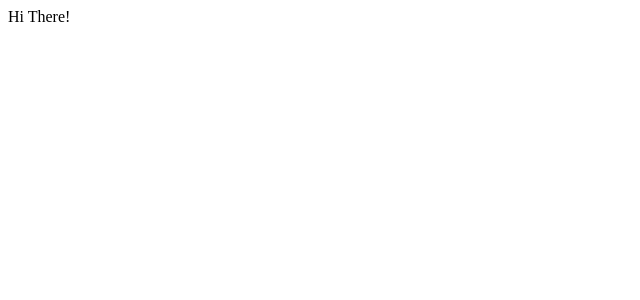
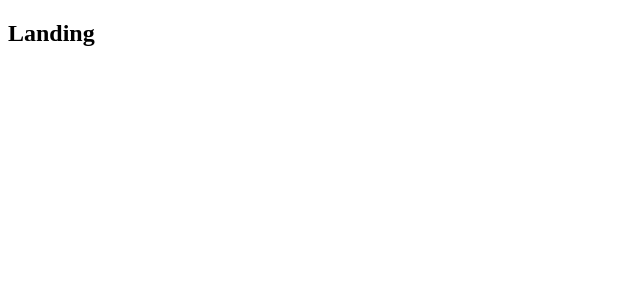
Before and after one commit to jparasha/server, a React (Create React App) app in the folder client/: page / in a window 1280 px wide. Shown: the top 300 px of the page, without its empty margins (0-640 px from the left). Built offline with nearby package versions, Linux system fonts and the light colour scheme.

Commit message:
Landing route template added

```diff
--- a/client/src/components/App.js
+++ b/client/src/components/App.js
@@ -1,10 +1,20 @@
 import React from 'react';
+import { BrowserRouter, Route } from 'react-router-dom';
+
+const Header = () => <h2>Header</h2>;
+const Dashboard = () => <h2>Dashboard</h2>;
+const SurveyNew = () => <h2>SurveyNew</h2>;
+const Landing = () => <h2>Landing</h2>;
 
 const App = () => {
 
     return (
         <div>
-            Hi There!
+            <BrowserRouter>
+                <div>
+                    <Route path='/' component={Landing} />
+                </div>
+            </BrowserRouter>
         </div>
     );
 };
```
